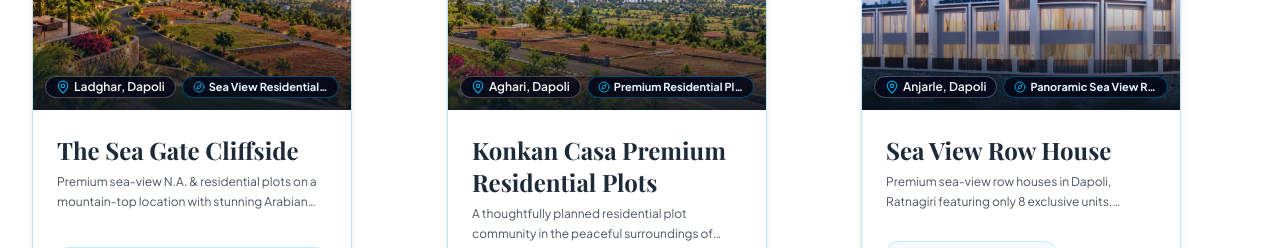
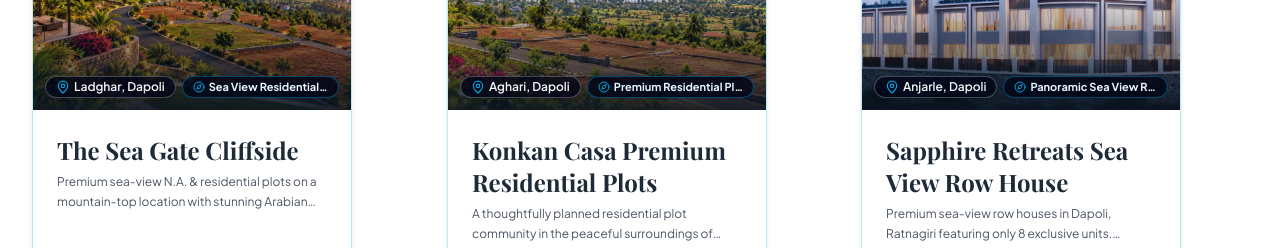
Before and after one commit to neuronexuspvtltd/kokan-nirvana-, a React (Vite) app: page / in a window 1280 px wide. Shown: the part 3660-3908 px from the top of the page. Built offline with nearby package versions, Linux system fonts and the light colour scheme; no server answers; a web font is replaced by a local one.

Commit message:
Update property title to Sapphire Retreats Sea View Row House

```diff
--- a/src/data/websiteData.js
+++ b/src/data/websiteData.js
@@ -223,7 +223,7 @@ export const PROPERTIES_DATA = [
   },
   {
     id: "sapphire-retreats",
-    title: "Sea View Row House",
+    title: "Sapphire Retreats Sea View Row House",
     location: "Anjarle, Dapoli",
     type: "Panoramic Sea View Row House",
     category: "Sea View Row House",
```
Also changed, not shown: 2 other files (tests, documents, lock files or other folders).
